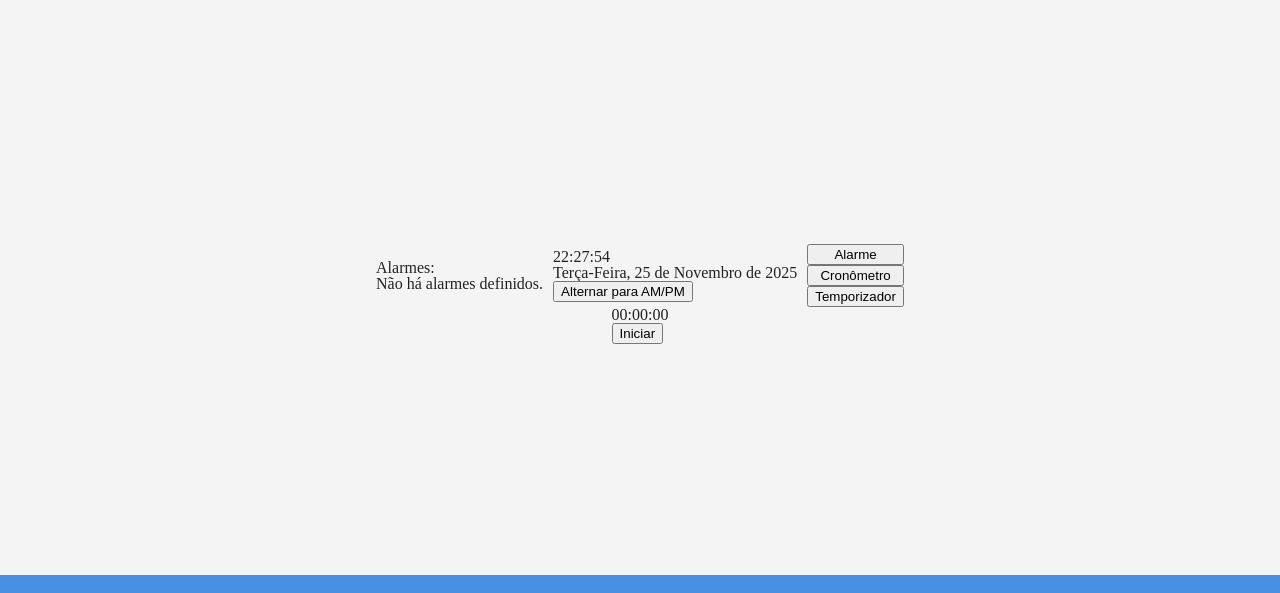
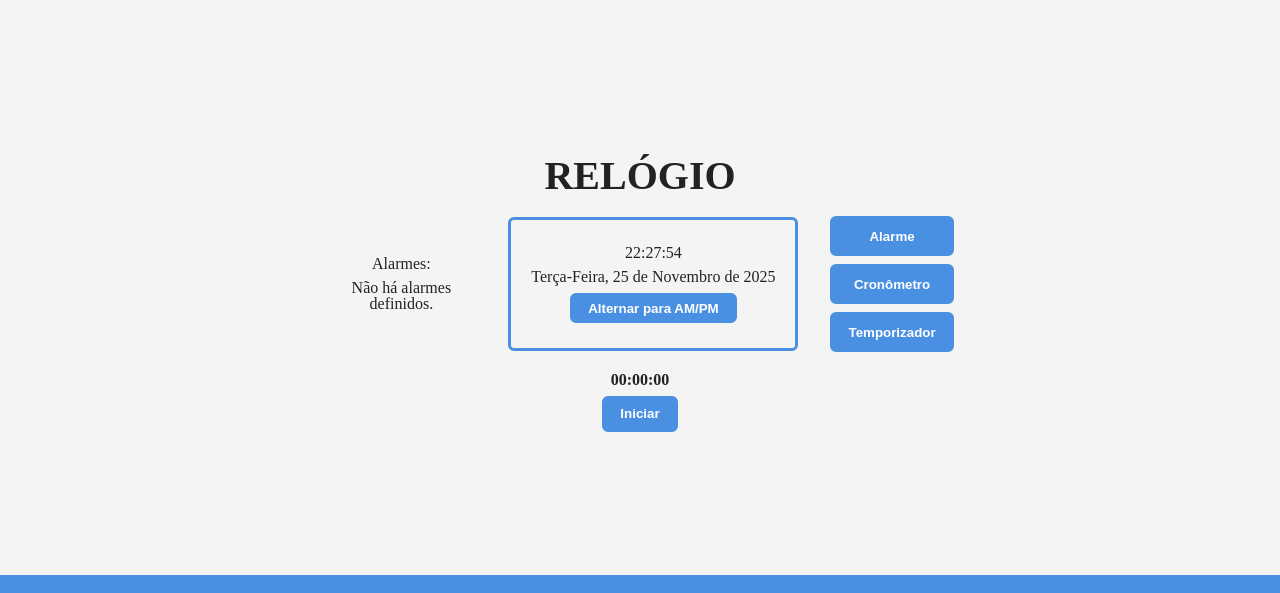
Before and after one commit to Chris-Saints/ToolBox, a website built with Vite: page relogio.html in a window 1280 px wide. Both pictures are taken after a click on the button "Cronômetro". Shown: the part 94-687 px from the top of the page. Built offline with nearby package versions, Linux system fonts and the light colour scheme.

Commit message:
Css do Relogio e titulo

```diff
--- a/relogio.html
+++ b/relogio.html
@@ -14,20 +14,25 @@
     </header>
 
     <main class="conteudo">
+        <h1>RELÓGIO</h1>
+
         <section class="container__conteudo">
-            <div id="alarmes-definidos"><p>Alarmes:</p>
+            <div id="alarmes-definidos">
             </div>
-            <div>
+
+            <div class="container_principal">
                 <div id="relogio"></div>
                 <div id="dia-mes"></div>
                 <button id="am-pm">Alternar para AM/PM</button>
             </div>
+
             <div class="container__botoes">
-                <button id="btn-alarme">Alarme</button>
-                <button id="btn-cronometro">Cronômetro</button>
-                <button id="btn-temporizador">Temporizador</button>
+                <button class="button-options" id="btn-alarme">Alarme</button>
+                <button class="button-options" id="btn-cronometro">Cronômetro</button>
+                <button class="button-options" id="btn-temporizador">Temporizador</button>
             </div>
         </section>
+
         <section>
             <div id="espaco-conteudo"></div>
         </section>
--- a/styles/relogio.css
+++ b/styles/relogio.css
@@ -2,18 +2,178 @@
     display: flex;
     align-items: center;
     justify-content: center;
-    gap: 10px;
+    gap: 2rem;
 }
 
 .container__botoes {
     display: flex;
     flex-direction: column;
+    gap: 0.5rem;
+}
+
+
+
+.esconder-botao {
+    display: none;
+}
+
+.conteudo {
+    display: flex;
+    align-items: center;
+    justify-content: center;
+    gap: 20px;
+}
+
+.conteudo h1 {
+    font-weight: bold;
+    font-size: 40px;
+}
+
+.container_principal {
+    display: flex;
+    flex-direction: column;
+    align-items: center;
+    padding: 25px 20px;
+    gap: 0.5rem;
+    border: solid 3px var(--cor-botao-form);
+    border-radius: 6px;
+}
+
+#am-pm {
+    background-color: var(--cor-primaria);
+    color: var(--cor-secundaria);
+    border: solid 2px var(--cor-primaria);
+    padding: 0 1rem;
+    border-radius: 6px;
+    font-weight: bold;
+    height: 30px;
+}
+
+#am-pm:hover{
+    background-color: var(--cor-secundaria);
+    color: var(--cor-primaria);
+}
+
+.button-options {
+    background-color: var(--cor-primaria);
+    color: var(--cor-secundaria);
+    border: solid 2px var(--cor-primaria);
+    padding: 0 1rem;
+    border-radius: 6px;
+    font-weight: bold;
+    height: 40px;
+}
+
+.button-options:hover {
+    background-color: var(--cor-secundaria);
+    color: var(--cor-primaria);
+}
+
+#alarmes-definidos {
+    display: flex;
+    flex-direction: column;
+    align-items: center;
+    justify-content: center;
+    gap: 0.5rem;
+    align-items: center;
+    width: 150px;
+}
+
+#alarmes-definidos h2 {
+    font-weight: bold;
+}
+
+#alarmes-definidos p {
+    text-align: center;
+}
+
+#alarmes-definidos div {
+    display: flex;
+    align-items: center;
+    gap: 0.5rem;
+}
+
+#alarmes-definidos button{
+    display: flex;
+    align-items: center;
+    background-color: var(--cor-primaria);
+    color: var(--cor-secundaria);
+    border: solid 2px var(--cor-primaria);
+    padding: 0.5rem;
+    border-radius: 6px;
+    font-weight: bold;
+    height: 30px;
+}
+
+#alarmes-definidos button:hover {
+    background-color: var(--cor-secundaria);
+    color: var(--cor-primaria);
+}
+
+#espaco-conteudo {
+    display: flex;
+    flex-direction: column;
+    align-items: center;
+    justify-content: center;
+    gap: 0.5rem;
+}
+
+/* Cronometro */
+
+#display {
+    font-weight: bold;
+}
+
+#espaco-conteudo button {
+    background-color: var(--cor-primaria);
+    color: var(--cor-secundaria);
+    border: solid 2px var(--cor-primaria);
+    padding: 0.5rem 1rem 1.5rem 1rem;
+    border-radius: 6px;
+    font-weight: bold;
+    height: 30px;
+}
+
+#espaco-conteudo button:hover {
+    background-color: var(--cor-secundaria);
+    color: var(--cor-primaria);
+}
+
+.container_btn-cronometro {
+    display: flex;
+    align-items: center;
+    justify-content: center;
+}
+
+/* Alarme: */
+
+#espaco-conteudo h2 {
+    font-weight: bold;
+}
+
+.container_alarme-btn {
+    display: flex;
+    flex-direction: column;
+    align-items: center;
+    justify-content: center;
+    gap: 0.5rem;
+}
+
+/* Temporizador */
+
+#espaco-display{
+    font-weight: bold;
 }
 
 .container__temporizador {
     display: flex;
+    align-items: center;
+    gap: 0.5rem;
+    justify-content: center;
 }
 
-.esconder-botao {
-    display: none;
+.container__temporizador input {
+    border: solid 2px var(--cor-botao-form);
+    border-radius: 6px;
+    height: 25px;
 }
```
Also changed, not shown: dist/relogio.js.
